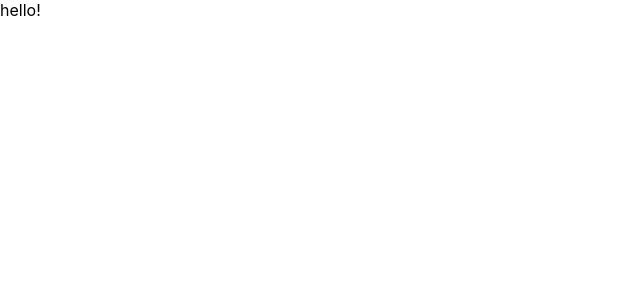
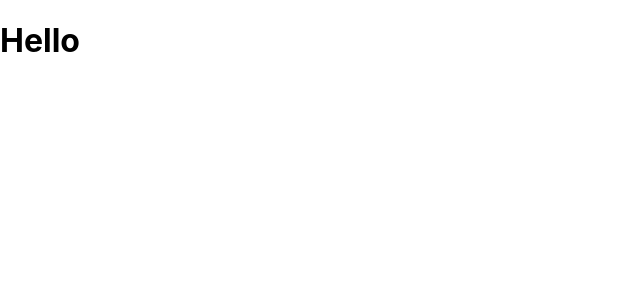
Before and after one commit to Surajpawar83/my-app, a React (Create React App) app: page / in a window 1280 px wide. Shown: the top 300 px of the page, without its empty margins (0-640 px from the left). Built offline with nearby package versions, Linux system fonts and the light colour scheme.

Commit message:
basic-using h1 tag

```diff
--- a/src/App.js
+++ b/src/App.js
@@ -1,5 +1,5 @@
 function App() {
-  return "hello!";
+  return <h1>Hello</h1>;
 }
 
 export default App;
```
